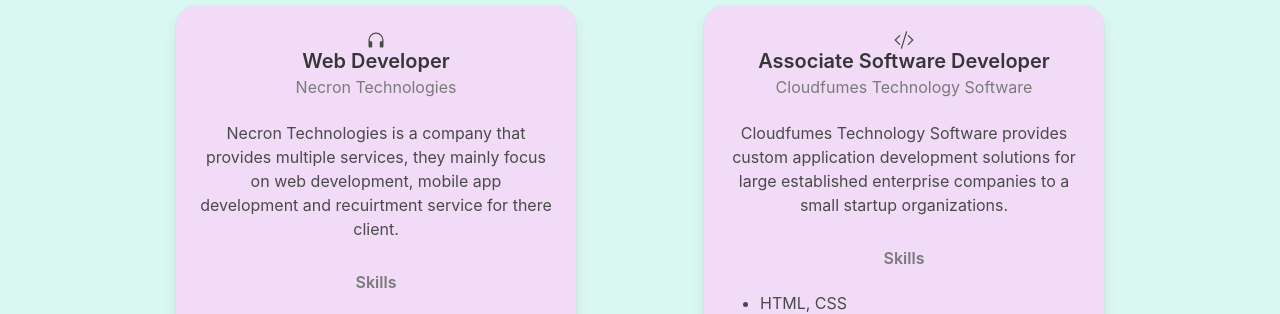
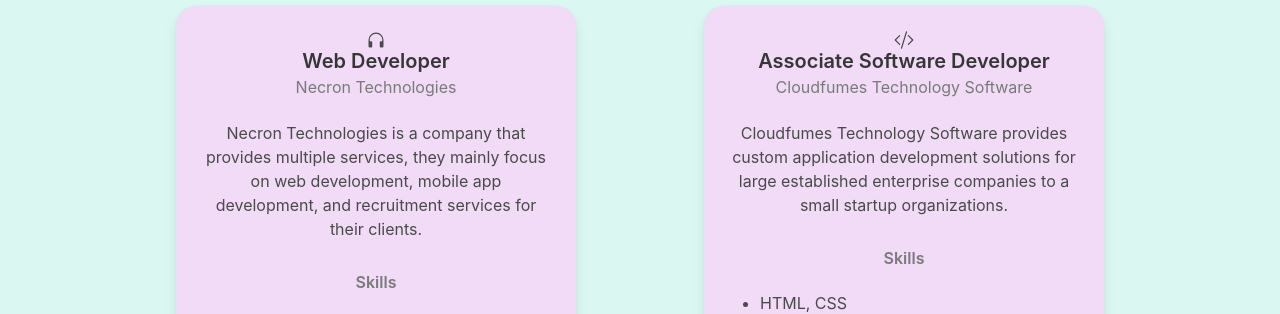
Before and after one commit to jainpriyanshe/Portfolio, a React (Create React App) app: page / in a window 1280 px wide. Shown: the part 1020-1334 px from the top of the page. Built offline with nearby package versions, Linux system fonts and the light colour scheme.

Commit message:
Update Experience.js

```diff
--- a/src/components/Experience.js
+++ b/src/components/Experience.js
@@ -44,7 +44,7 @@
 
               <div className="content">
                 <p className="content is-flex has-text-centered pb-4">
-                  Necron Technologies is a company that provides multiple services, they mainly focus on web development, mobile app development and recuirtment service for there client.
+                  Necron Technologies is a company that provides multiple services, they mainly focus on web development, mobile app development, and recruitment services for their clients.
 
 
                 </p>
```
